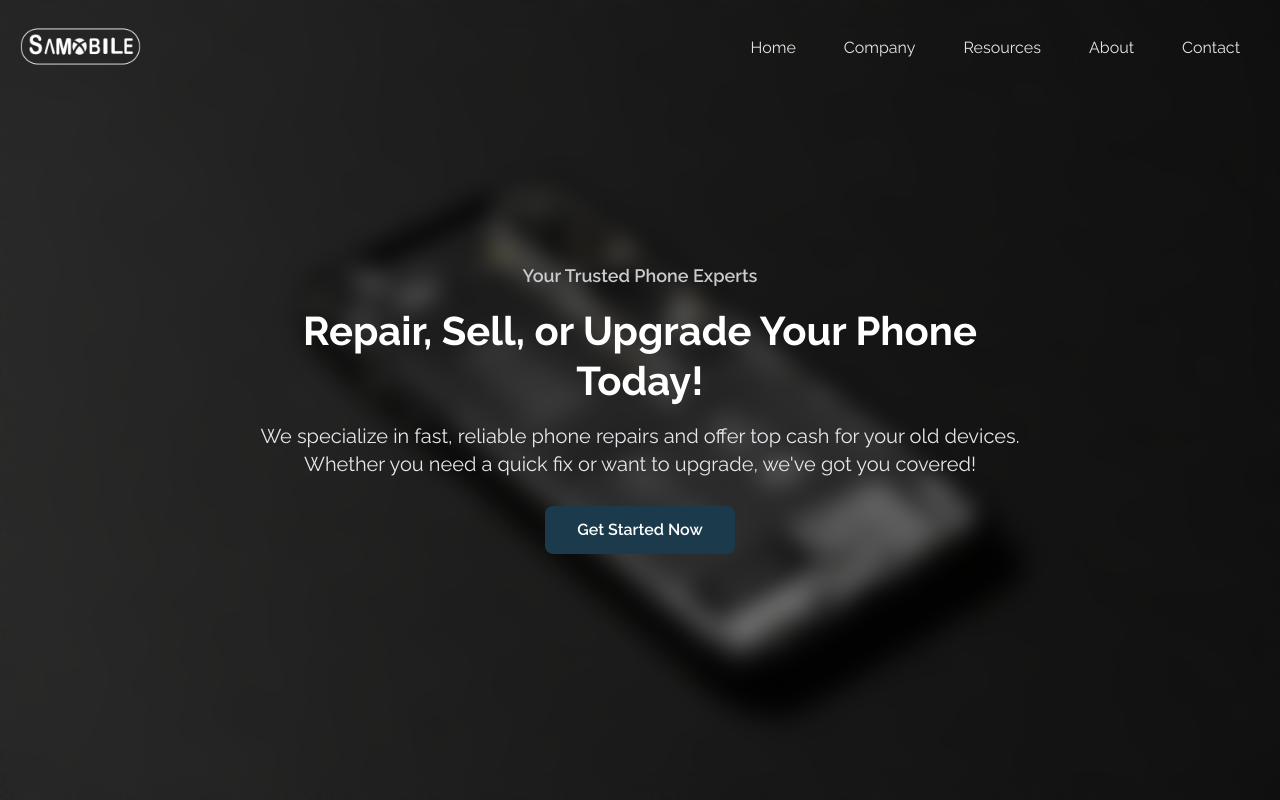
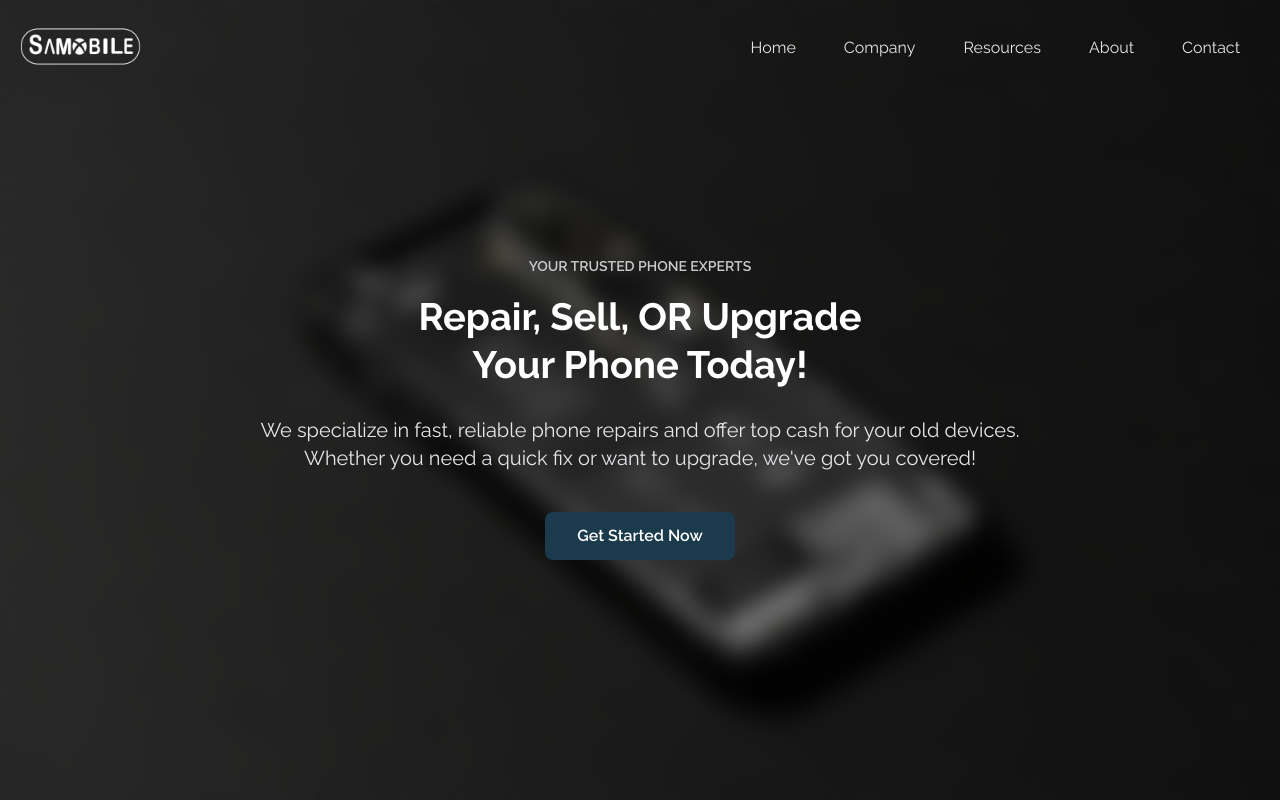
Before and after one commit to Eyup-16/Samobile, a React (Vite) app: page / in a window 1280 px wide. Shown: the top 800 px of the page. Built offline with nearby package versions, Linux system fonts and the light colour scheme.

Commit message:
Update ShowCase.jsx

```diff
--- a/src/Components/ShowCase.jsx
+++ b/src/Components/ShowCase.jsx
@@ -8,16 +8,16 @@ function ShowCase() {
   <div className="relative w-full max-w-screen-xl px-4 flex justify-center"> {/* Container for alignment */}
     <div className="flex gap-4 flex-wrap flex-col max-w-3xl text-center items-center "> {/* Flex parent for h1/p */}
       <span></span>
-      <span className="text-lg font-semibold text-[#CACBCD]  span"> {/* Small span above h1 */}
-        Your Trusted Phone Experts
+      <span className="text-[14px] font-semibold text-[#CACBCD]  span"> {/* Small span above h1 */}
+        YOUR TRUSTED PHONE EXPERTS
       </span>
-      <h1 className='relative text-[40px] font-bold z-10  leading-tight'> {/* Larger h1 */}
-        Repair, Sell, or Upgrade Your Phone Today!
+      <h1 className='relative text-[38px] font-bold z-10  leading-tight max-w-[500px] mb-3 font-["Roboto",_serif]'> {/* Larger h1 */}
+        Repair, Sell, OR Upgrade Your Phone Today!
       </h1>
-      <p className='relative text-xl  text-gray-200'> {/* Descriptive paragraph */}
+      <p className='relative text-xl  text-gray-200 mb-3'> {/* Descriptive paragraph */}
         We specialize in fast, reliable phone repairs and offer top cash for your old devices. Whether you need a quick fix or want to upgrade, we've got you covered!
       </p>
-      <button className="relative bg-[#1B3A4B] text-white px-8 py-3 rounded-lg font-semibold cursor-pointer mt-3 hover:bg-[#264653] transition-colors w-fit"> {/* Call-to-action button */}
+      <button className="relative bg-[#1B3A4B] text-white px-8 py-3 rounded-lg font-semibold cursor-pointer mt-3 hover:bg-[#264653] transition-colors duration-300 w-fit"> {/* Call-to-action button */}
         Get Started Now
       </button>
     </div>
```
